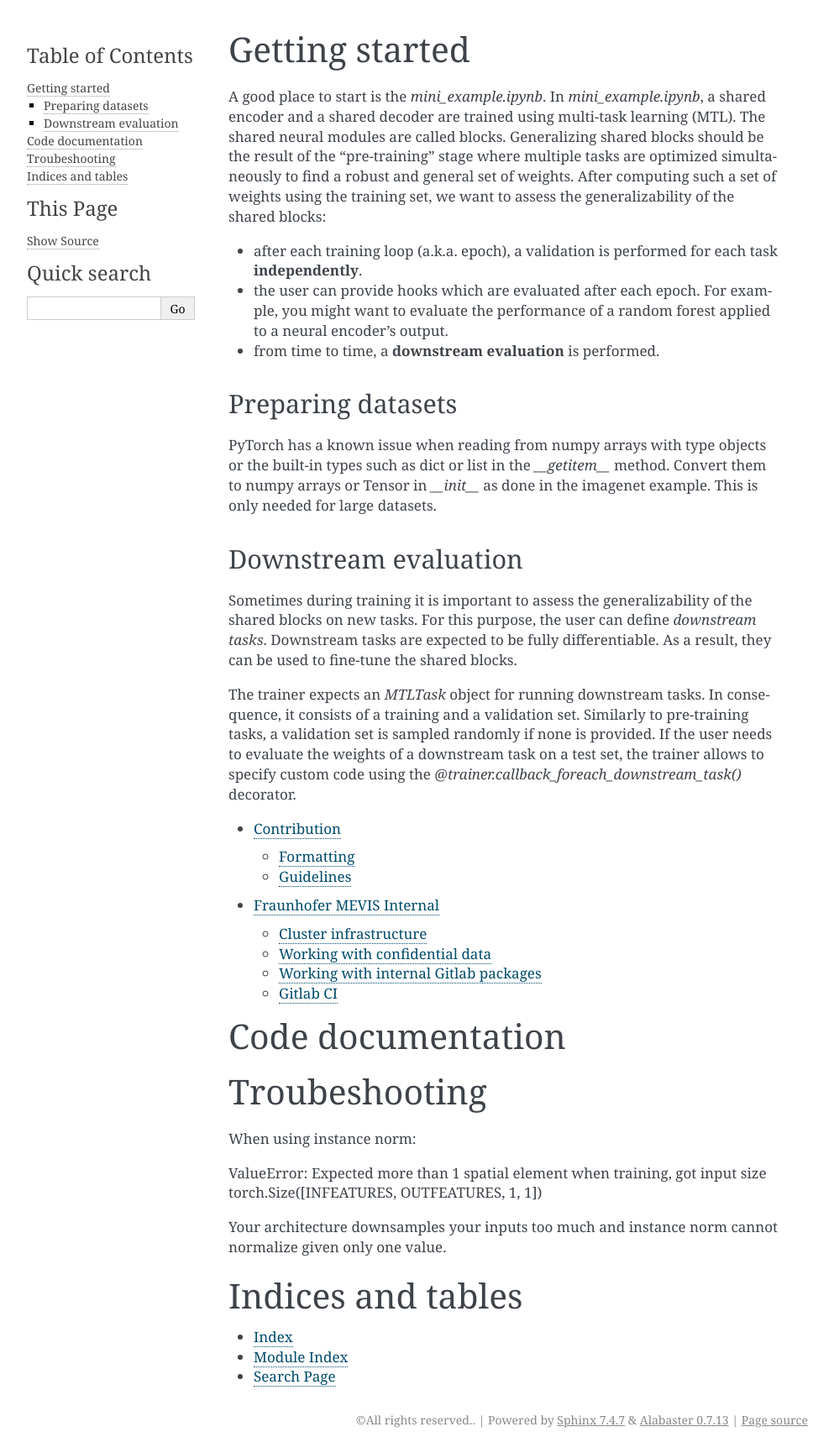
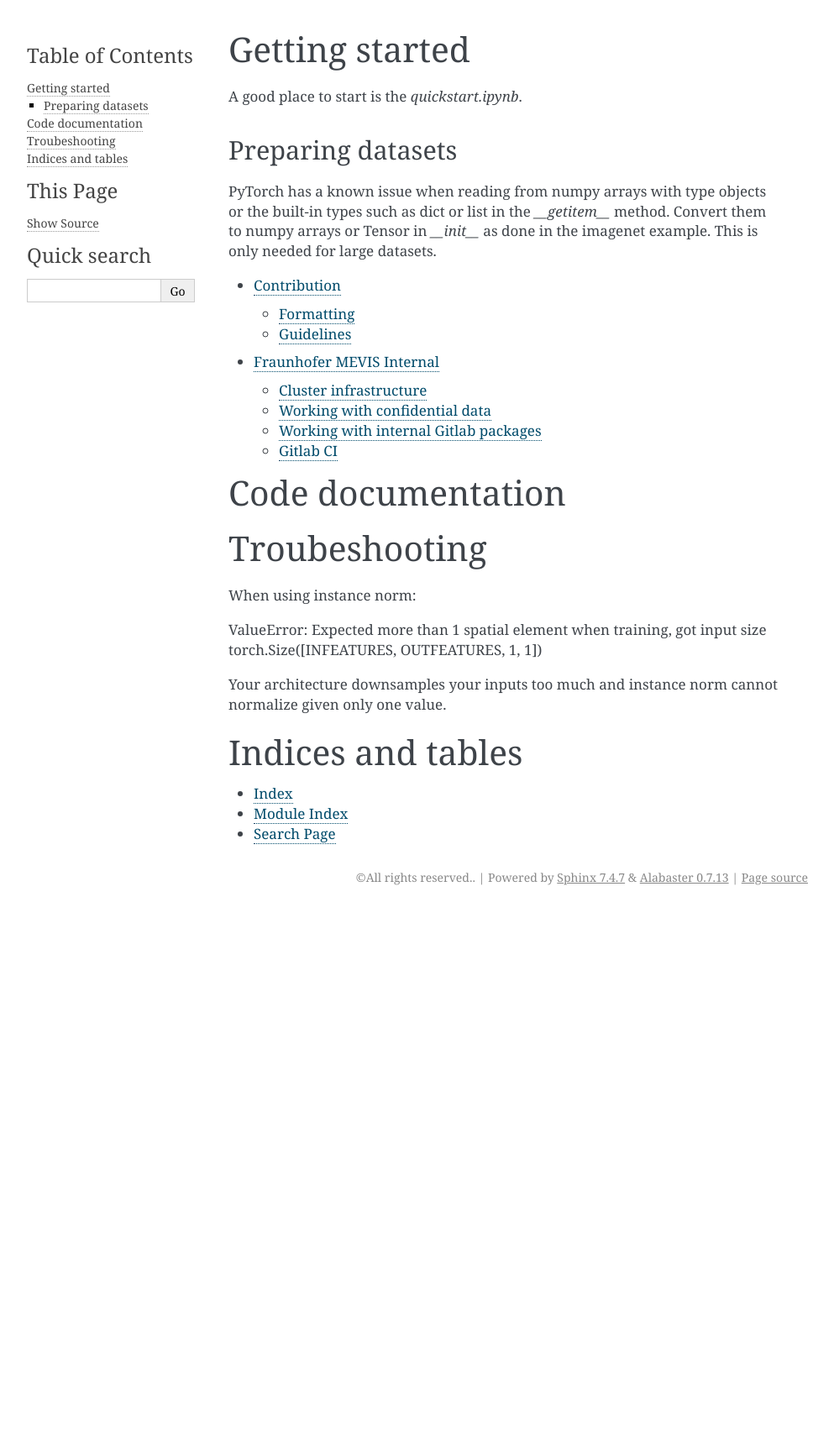
Before and after one commit to FraunhoferMEVIS/MedicalMultitaskModeling, a Sphinx documentation site: the page built from docs/source/index.rst, in a window 1280 px wide. Shown: the whole page at 84% size, without its empty margins (148-1141 px from the left). Built offline with Sphinx 7.4.7, drawn with Linux system fonts in a browser that asks for light colours; pages that are not in the unit, such as notebooks, are missing from menus; after the commit the page ends 1084 px from its top, so only the background shows below that.

Commit message:
Resolve "Add MMM quickstart"

```diff
--- a/docs/source/index.rst
+++ b/docs/source/index.rst
@@ -1,18 +1,7 @@
 Getting started
 ===============
 
-A good place to start is the `mini_example.ipynb`.
-In `mini_example.ipynb`, a shared encoder and a shared decoder are trained using multi-task learning (MTL).
-The shared neural modules are called blocks.
-Generalizing shared blocks should be the result of the "pre-training" stage
-where multiple tasks are optimized simultaneously to find a robust and general set of weights.
-After computing such a set of weights using the training set,
-we want to assess the generalizability of the shared blocks:
-
-* after each training loop (a.k.a. epoch), a validation is performed for each task **independently**.
-* the user can provide hooks which are evaluated after each epoch.
-  For example, you might want to evaluate the performance of a random forest applied to a neural encoder's output.
-* from time to time, a **downstream evaluation** is performed.
+A good place to start is the `quickstart.ipynb`.
 
 Preparing datasets
 ------------------
@@ -20,20 +9,6 @@ Preparing datasets
 PyTorch has a known issue when reading from numpy arrays with type objects or the built-in types such as dict or list
 in the `__getitem__` method. Convert them to numpy arrays or Tensor in `__init__` as done in the imagenet example.
 This is only needed for large datasets.
-
-Downstream evaluation
----------------------
-
-Sometimes during training it is important to assess the generalizability of the shared blocks on new tasks.
-For this purpose, the user can define *downstream tasks*.
-Downstream tasks are expected to be fully differentiable.
-As a result, they can be used to fine-tune the shared blocks.
-
-The trainer expects an `MTLTask` object for running downstream tasks.
-In consequence, it consists of a training and a validation set.
-Similarly to pre-training tasks, a validation set is sampled randomly if none is provided.
-If the user needs to evaluate the weights of a downstream task on a test set,
-the trainer allows to specify custom code using the `@trainer.callback_foreach_downstream_task()` decorator.
 
 
 .. toctree::
--- a/pyproject.toml
+++ b/pyproject.toml
@@ -14,7 +14,7 @@ include = [{ path = "**/*.jinja2", format = ["sdist", "wheel"] }]
 [tool.poetry.dependencies]
 python = ">=3.10,<3.13"
 wandb = "^0.16.3"
-torch = { url = "https://download.pytorch.org/whl/cu121/torch-2.1.2%2Bcu121-cp310-cp310-linux_x86_64.whl" }
+torch = { version = "2.1.2", extras = ["cu121"] }
 torchvision = "^0.16.2"
 scikit-learn = "^1.3.1"
 numpy = "^1.26.1"
```
Also changed, not shown: README.md (+48 -1 lines), 5 other files.
